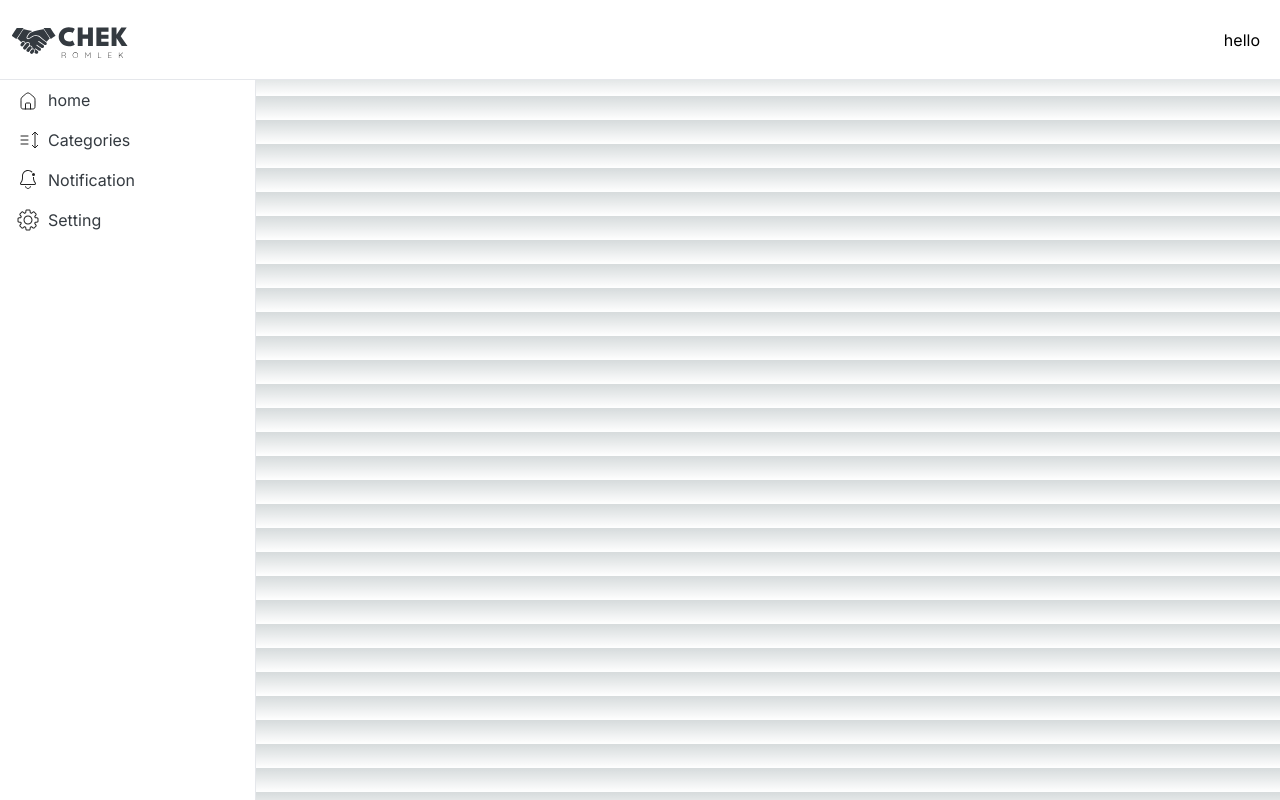
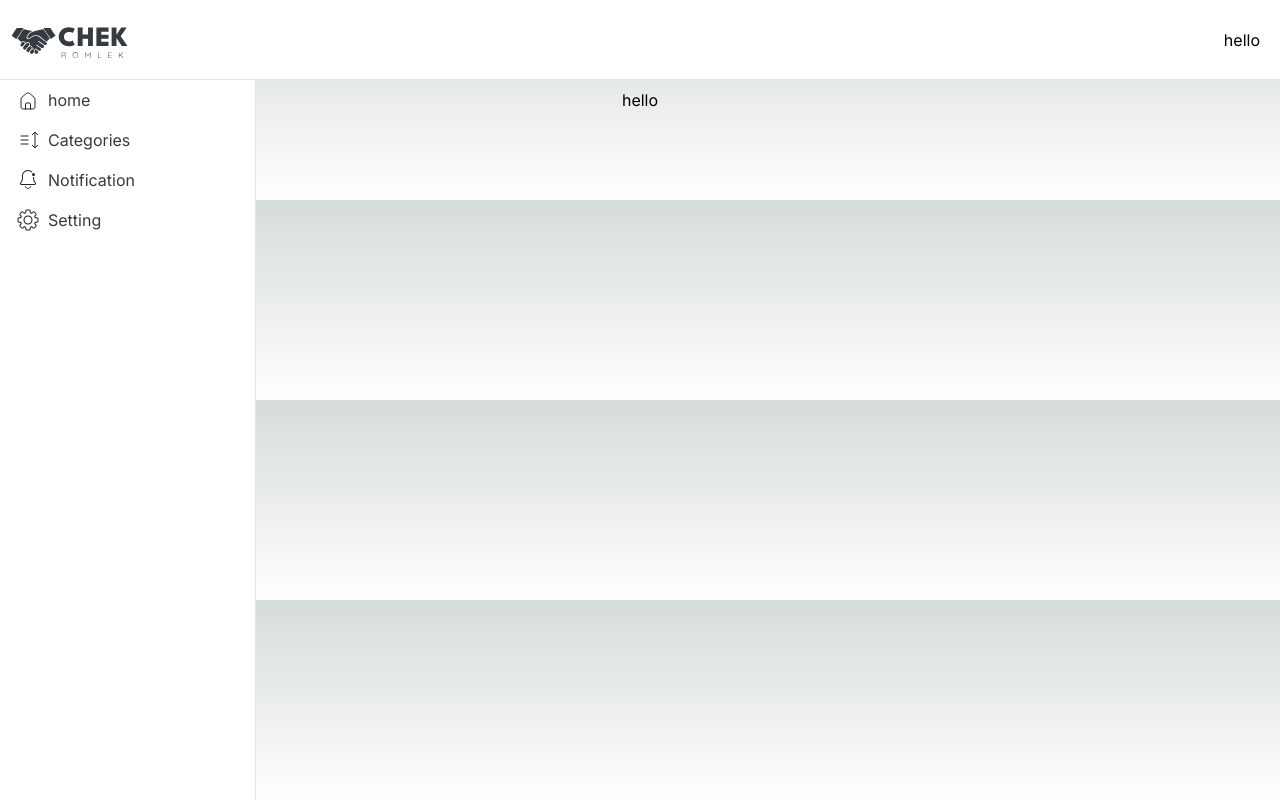
Before and after one commit to chunminglingg/Chekromlek, a Next.js app: page / in a window 1280 px wide. Built offline with nearby package versions, Linux system fonts and the light colour scheme.

Commit message:
UPDATE: layout update

```diff
--- a/src/app/layout.tsx
+++ b/src/app/layout.tsx
@@ -24,7 +24,8 @@ export default function RootLayout({
     <html lang="en">
       <body className={inter.className}>
         {hideNavbarFooter ? null : (
-          <nav className="fixed top-0 z-50 w-full bg-white border-b border-gray-200 dark:bg-gray-800 dark:border-gray-700 ">
+
+          <nav className="fixed top-0 z-40 w-full bg-white border-b border-gray-200 dark:bg-gray-800 dark:border-gray-700 ">
             <div className="px-3 py-3 lg:px-5 lg:pl-3 flex justify-between">
               <Link href={"#"}>
                 <Logo />
@@ -36,11 +37,13 @@ export default function RootLayout({
             </div>
           </nav>
         )}
-
+        <div className="flex justify-center items-center h-full">
+          <div className="h-[200px]"></div>
         {children}
+        </div>
         {hideNavbarFooter ? null : (
           <aside>
-            <aside className="fixed top-0 left-0 z-40 w-64 h-screen pt-20 transition-transform -translate-x-full bg-white border-r border-gray-200 sm:translate-x-0 ">
+            <aside className="fixed top-0 left-0 z-30 w-64 h-screen pt-20 transition-transform -translate-x-full bg-white border-r border-gray-200 sm:translate-x-0 ">
               <SideLeft />
             </aside>
           </aside>
--- a/src/app/page.tsx
+++ b/src/app/page.tsx
@@ -6,7 +6,8 @@ import React from "react";
 export default function Home() {
   return (
     <>
-      <div>Hello</div>
+      <button>hello</button>
+
     </>
   );
 }
```
Also changed, not shown: src/app/[login]/pages.tsx (line endings or trailing spaces).
